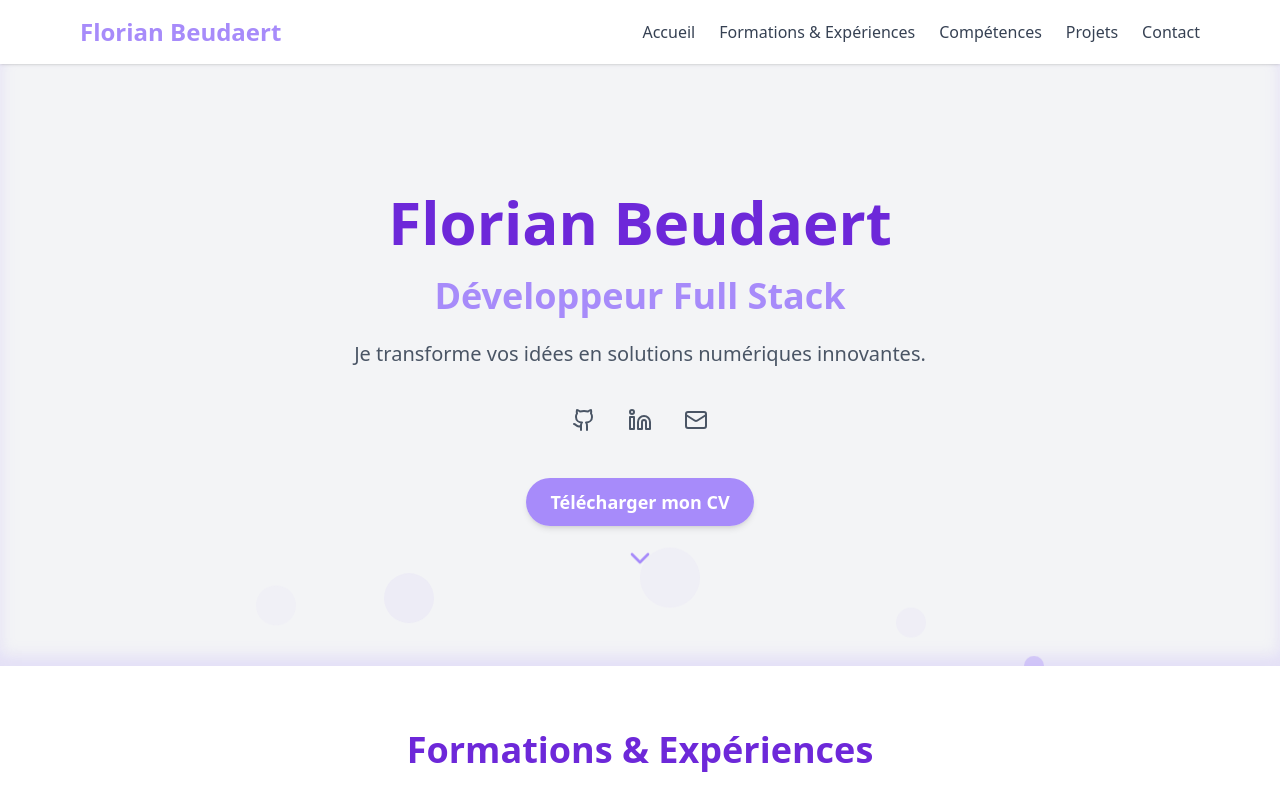
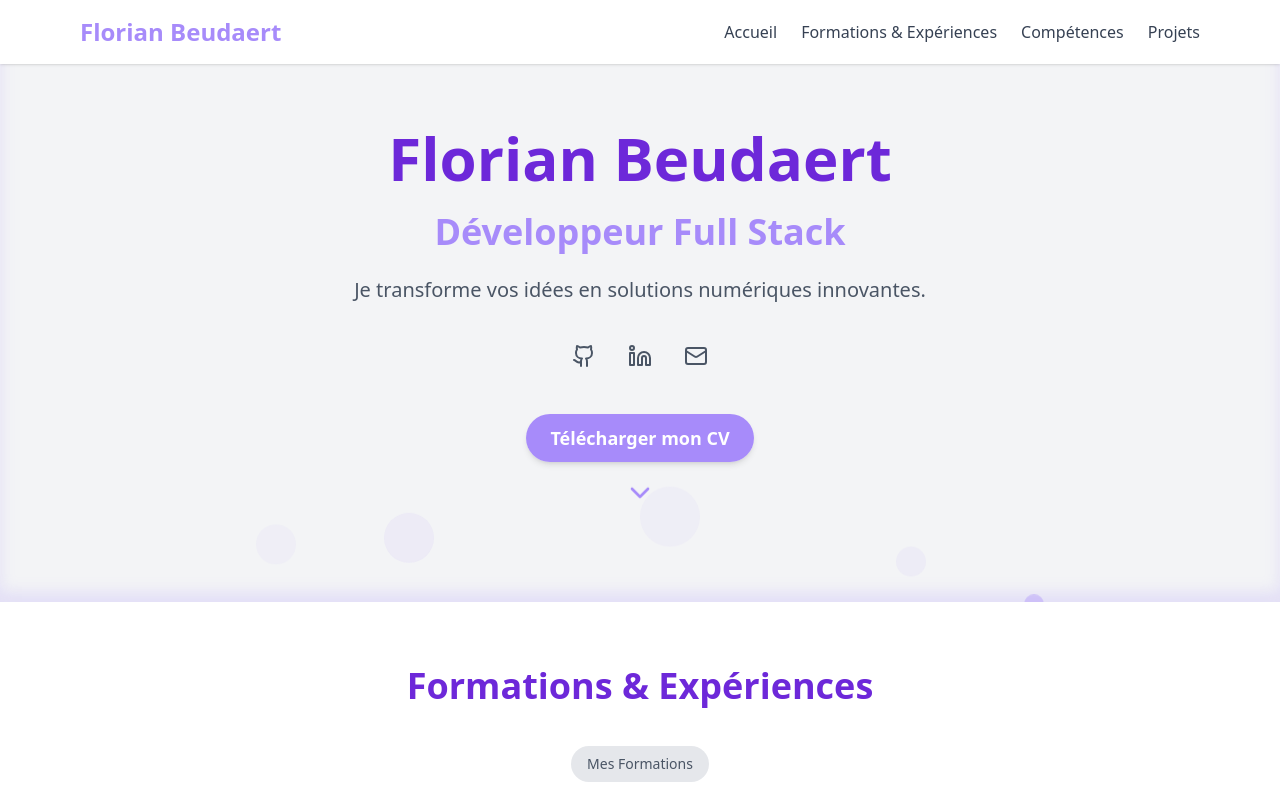
Before and after one commit to FlorianBeudaert/PortfolioV2, a Next.js app: page / in a window 1280 px wide. Shown: the top 800 px of the page. Built offline with nearby package versions, Linux system fonts and the light colour scheme.

Commit message:
navbar fixed

```diff
--- a/package.json
+++ b/package.json
@@ -7,9 +7,11 @@
     "build": "next build",
     "start": "next start",
     "lint": "next lint",
-    "prepare": "husky install"
+    "prepare": "husky install",
+    "test": "echo \"No tests specified\" && exit 0"
   },
   "dependencies": {
+    "@vercel/analytics": "^1.5.0",
     "aos": "^2.3.4",
     "lucide-react": "^0.488.0",
     "next": "15.3.0",
@@ -30,7 +32,7 @@
     "autoprefixer": "^10.4.21",
     "eslint": "^9.26.0",
     "eslint-config-next": "^15.3.0",
-    "husky": "^9.1.7",
+    "husky": "^8.0.0",
     "lint-staged": "^15.5.1",
     "postcss": "^8.5.3",
     "tailwindcss": "^4.1.3",
--- a/src/app/layout.tsx
+++ b/src/app/layout.tsx
@@ -3,6 +3,7 @@ import { Geist, Geist_Mono } from 'next/font/google';
 import './globals.css';
 import Navbar from '../layouts/Navbar';
 import Footer from '../layouts/Footer';
+import { Analytics } from '@vercel/analytics/react';
 
 const geistSans = Geist({
   variable: '--font-geist-sans',
@@ -33,6 +34,7 @@ export default function RootLayout({
         className={`${geistSans.variable} ${geistMono.variable} antialiased`}
       >
         <Navbar />
+        <Analytics />
         <div className="flex flex-col min-h-screen">
           <main className="flex-1">{children}</main>
           <Footer />
--- a/src/layouts/Navbar.tsx
+++ b/src/layouts/Navbar.tsx
@@ -14,11 +14,10 @@ export default function Navbar() {
     { name: 'Formations & Expériences', path: '#experiences' },
     { name: 'Compétences', path: '#skills' },
     { name: 'Projets', path: '#projects' },
-    { name: 'Contact', path: '#contact' },
   ];
 
   return (
-    <header className="w-full bg-white shadow-sm sticky top-0 z-50">
+    <header className="w-full bg-white shadow-sm fixed top-0 z-50">
       <nav className="max-w-6xl mx-auto flex items-center justify-between px-4 py-4">
         <Link
           href="#home"
```
Also changed, not shown: 2 other files (tests, documents, lock files or other folders).
